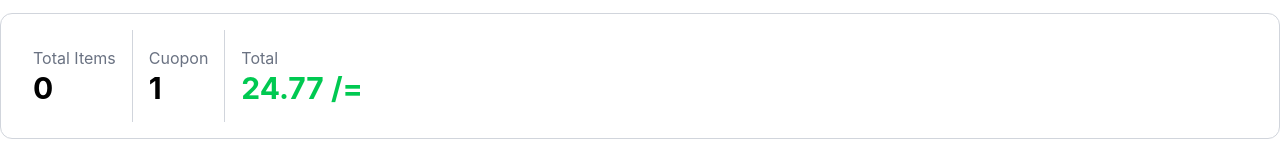
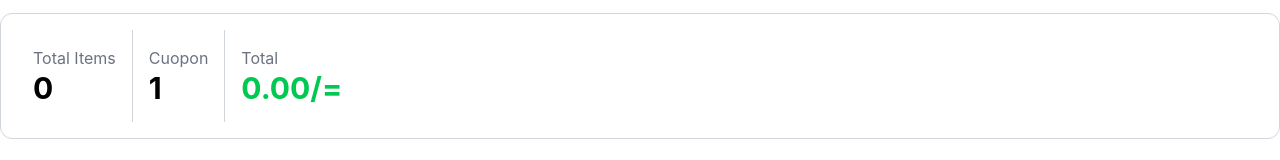
Before and after one commit to KC-Njoroge21/Grocery-Shop, a React (Vite) app: page /cart in a window 1280 px wide. Shown: the part 175-335 px from the top of the page. Built offline with nearby package versions, Linux system fonts and the light colour scheme.

Commit message:
Added the totalPrice function to calculate the total price in the cart

```diff
--- a/src/pages/Cart.jsx
+++ b/src/pages/Cart.jsx
@@ -7,6 +7,12 @@ const Cart = () => {
   const shoppingList = useSelector((state) => state.cart.groceryShoppingList)
 
   const totalQuantity =  useSelector((state) => state.cart.totalQuantity)
+
+  const totalPrice = shoppingList.reduce((total, item) => {
+    return (
+      total + item.totalPrice
+    )
+  }, 0)
 
   const allItems = shoppingList.map((item, index) => {
     return (
@@ -36,7 +42,7 @@ const Cart = () => {
 
           <div className=' w-60% shrink p-2 sm:p-4'>
             <h6 className='text-gray-500'> Total</h6>
-            <h4 className='font-bold sm:text-3xl text-xl text-green-500'> 24.77 /=</h4>
+            <h4 className='font-bold sm:text-3xl text-xl text-green-500'> {totalPrice.toFixed(2)}/=</h4>
           </div>
 
         </div>
```
